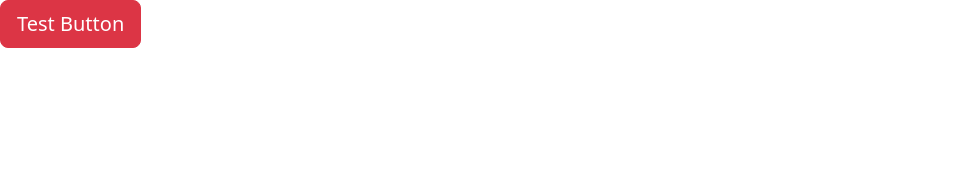
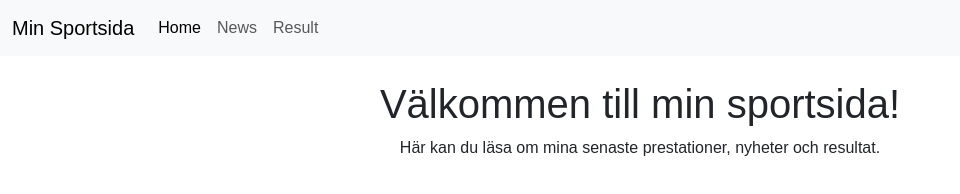
Before and after one commit to Kazemi24/HTML-project, a website: page home.html in a window 1280 px wide. Shown: the whole page, without its empty margins (0-960 px from the left). Drawn offline with nearby package versions, Linux system fonts and the light colour scheme.

Commit message:
Start page

```diff
--- a/home.html
+++ b/home.html
@@ -3,11 +3,41 @@
 <head>
     <meta charset="UTF-8">
     <meta name="viewport" content="width=device-width, initial-scale=1.0">
-    <title>Bootstrap Test</title>
+    <title>Om Mig</title>
     <link href="node_modules/bootstrap/dist/css/bootstrap.min.css" rel="stylesheet">
+    <link rel="stylesheet" href="styles.css">
 </head>
 <body>
-    <button class="btn btn-danger btn-lg">Test Button</button>
+    <!-- Navbar -->
+    <nav class="navbar navbar-expand-lg navbar-light bg-light">
+        <div class="container-fluid">
+            <a class="navbar-brand" href="#">Min Sportsida</a>
+            <button class="navbar-toggler" type="button" data-bs-toggle="collapse" data-bs-target="#navbarNav" aria-controls="navbarNav" aria-expanded="false" aria-label="Toggle navigation">
+                <span class="navbar-toggler-icon"></span>
+            </button>
+            <div class="collapse navbar-collapse" id="navbarNav">
+                <ul class="navbar-nav">
+                    <li class="nav-item">
+                        <a class="nav-link active" aria-current="page" href="#">Home</a>
+                    </li>
+                    <li class="nav-item">
+                        <a class="nav-link" href="#">News</a>
+                    </li>
+                    <li class="nav-item">
+                        <a class="nav-link" href="#">Result</a>
+                    </li>
+                </ul>
+            </div>
+        </div>
+    </nav>
+
+    <!-- Main content -->
+    <div class="container mt-4">
+        <h1>Välkommen till min sportsida!</h1>
+        <p>Här kan du läsa om mina senaste prestationer, nyheter och resultat.</p>
+    </div>
+
     <script src="node_modules/bootstrap/dist/js/bootstrap.bundle.min.js"></script>
+    <script src="scripts.js"></script>
 </body>
 </html>
--- /dev/null
+++ b/script.js
@@ -0,0 +1,4 @@
+// scripts.js
+document.addEventListener("DOMContentLoaded", function() {
+    console.log("Sidan har laddats!");
+});
--- /dev/null
+++ b/styles.css
@@ -0,0 +1,12 @@
+/* styles.css */
+body {
+    font-family: Arial, sans-serif;
+}
+
+.navbar {
+    margin-bottom: 20px;
+}
+
+.container {
+    text-align: center;
+}
```
Also changed, not shown: 1 other file.
